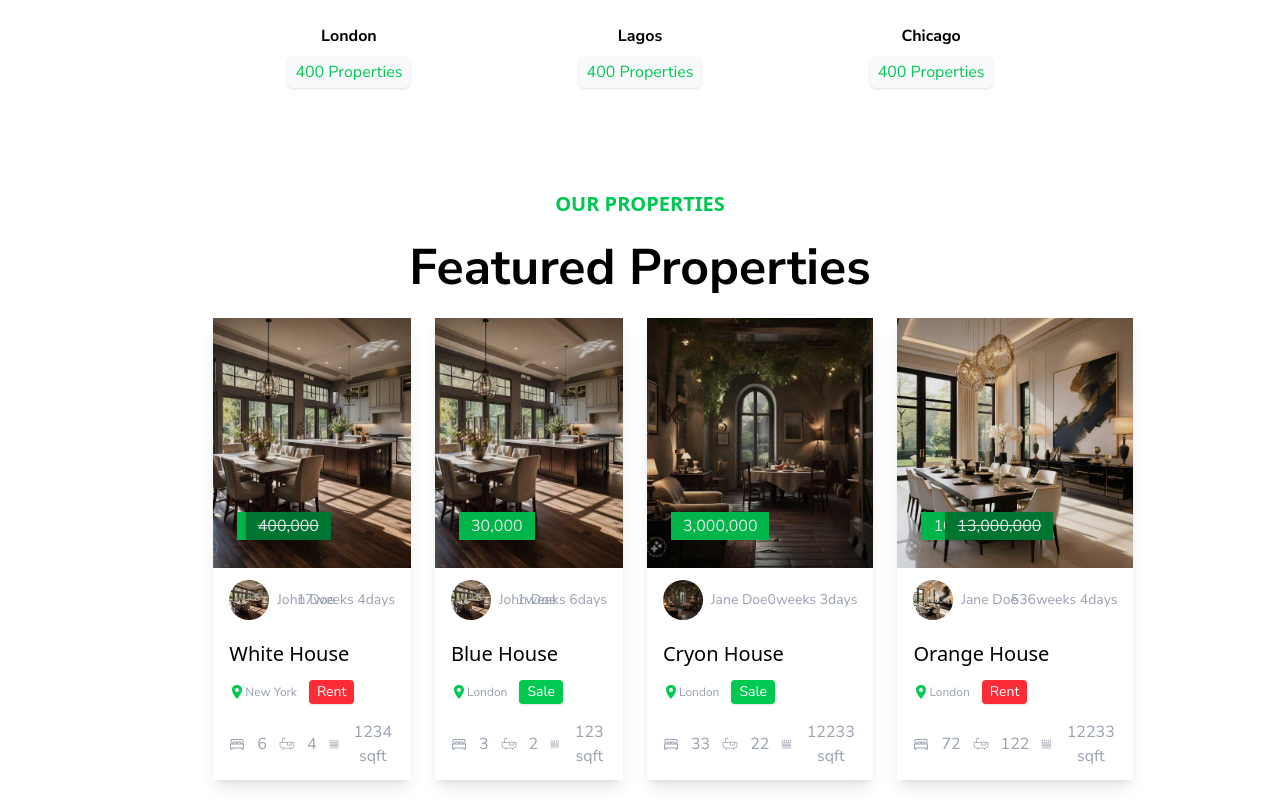
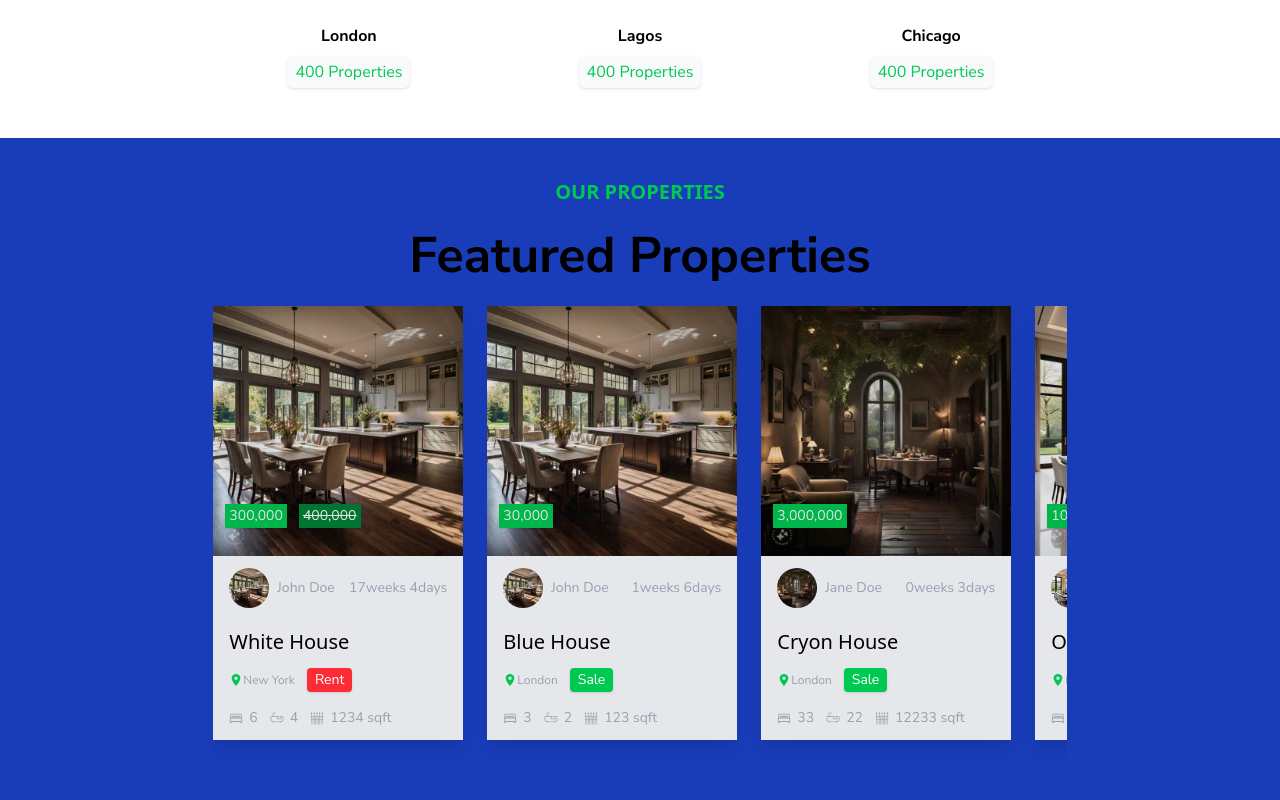
Before and after one commit to wetwan/real-esate, a React (Vite) app: page / in a window 1280 px wide. Shown: the part 1467-2267 px from the top of the page. Built offline with nearby package versions, Linux system fonts and the light colour scheme.

Commit message:
responsive for mobile and tablet

```diff
--- a/src/components/Category.tsx
+++ b/src/components/Category.tsx
@@ -7,7 +7,7 @@ import { HiOutlineBuildingOffice2 } from "react-icons/hi2";
 const Category = () => {
   const [category, setCategory] = useState("");
   return (
-    <div className="w-full sm:-bottom-2/6 -mb-[500px] -bottom-6/6 absolute text-center -z-50">
+    <div className="w-full sm:-bottom-2/6 sm:-mb-[500px] -mb-[1000px] -bottom-6/6 absolute text-center -z-50">
       <div className="">
         <span className="uppercase  text-green-500 font-semibold font-sans  sm:text-xl">
           Oakberry Categories
--- a/src/components/Featured.tsx
+++ b/src/components/Featured.tsx
@@ -6,7 +6,7 @@ import HouseCard from "./HouseCard";
 const Featured = () => {
   const { house, isLoading } = useContext(PropertyContext);
   return (
-    <div className="w-full sm:-bottom-2/6 -mb-[1200px] -bottom-6/6 absolute text-center -z-50">
+    <div className="w-full sm:-bottom-2/6 sm:-mb-[1200px] py-10  -mb-[3100px] bg-blue-800 sm:bg-none  -bottom-6/6 absolute text-center -z-50">
       <div className="">
         <span className="uppercase  text-green-500 font-semibold font-sans  sm:text-xl">
           Our Properties
@@ -20,7 +20,7 @@ const Featured = () => {
         {isLoading ? (
           <p>loading .....</p>
         ) : (
-          <div className="flex sm:w-5/6 lg:w-4/6 mx-auto gap-6 items-center justify-evenly ">
+          <div className="flex sm:flex-row flex-col sm:w-5/6 lg:w-4/6 mx-auto sm:gap-6 items-center justify-evenly  overflow-x-scroll">
             {house.slice(0, 4).map((house) => (
               <HouseCard
                 name={house.name}
--- a/src/components/HouseCard.tsx
+++ b/src/components/HouseCard.tsx
@@ -34,22 +34,26 @@ const HouseCard = ({
   const remainingDays = time % 7;
 
   return (
-    <div className=" shadow-lg w-[550px] my-5 group hover:shadow-black/30">
+    <div className=" shadow-lg bg-gray-200 hover:bg-white transition-all ease-in-out duration-300  w-[250px] my-5 group hover:shadow-white/10 lg:hover:shadow-black/30 text-sm">
       <div className=" h-[250px] relative">
+        <div className="h-[250px] w-[250px]">
           <img src={image} alt={name} className="w-full h-full object-cover" />
+        </div>
 
         <div className="absolute bottom-0 top-0  left-0 w-full bg-black/10 group-hover:hidden z-10"></div>
-        <span className="absolute bottom-7 left-6 bg-green-500 px-3 text-white py-0.5 shadow ">
+        <div className="flex items-start  gap-3 px-2 absolute bottom-7 left-1">
+          <span className=" w-fit bg-green-500  px-1 text-white py-0.5 shadow ">
             {price}{" "}
           </span>
           {old_price && (
-          <span className="absolute bottom-7 right-20 line-through bg-green-700 px-3 text-white py-0.5 shadow ">
+            <span className="   line-through bg-green-700  px-1 w-fit text-white py-0.5 shadow ">
               {old_price}
             </span>
           )}
         </div>
+      </div>
       <div className="px-4 py-3">
-        <div className="flex items-center justify-between text-sm text-gray-400 capitalize">
+        <div className="flex items-center justify-between  text-gray-400 capitalize">
           <div className="flex items-center h-10 w-full gap-2 ">
             <img
               src={image}
@@ -78,21 +82,21 @@ const HouseCard = ({
             <span
               className={`${
                 type === "sale" ? "bg-green-500" : "bg-red-500"
-              } text-white text-sm capitalize py-0.5 px-2 shadow rounded`}
+              } text-white  capitalize py-0.5 px-2 shadow rounded`}
             >
               {type}
             </span>
           </div>
           <div className="mt-4 flex items-center  gap-3 text-gray-400">
-            <div className="flex gap-3 items-center justify-between">
+            <div className="flex gap-1.5 items-center justify-between">
               <LiaBedSolid />
               <p>{room} </p>
             </div>
-            <div className="flex gap-3 items-center justify-between">
+            <div className="flex gap-1.5 items-center justify-between">
               <PiBathtubLight />
               <p>{bath} </p>
             </div>
-            <div className="flex gap-3 items-center justify-between">
+            <div className="flex gap-1.5 items-center justify-between">
               <GiSpikedFence />
               <p>{size} sqft </p>
             </div>
--- a/src/context/PropertyContext.tsx
+++ b/src/context/PropertyContext.tsx
@@ -12,7 +12,7 @@ import {
 import { houseTypes } from "../types";
 import { houseDatas } from "../data";
 
-/* eslint-disable @typescript-eslint/no-empty-object-type */
+
 type UseProperttInfo = {
   house: houseTypes[];
   setHouse: (house: houseTypes[]) => void;
```
Lines whose indentation alone changed are shown as unchanged.
